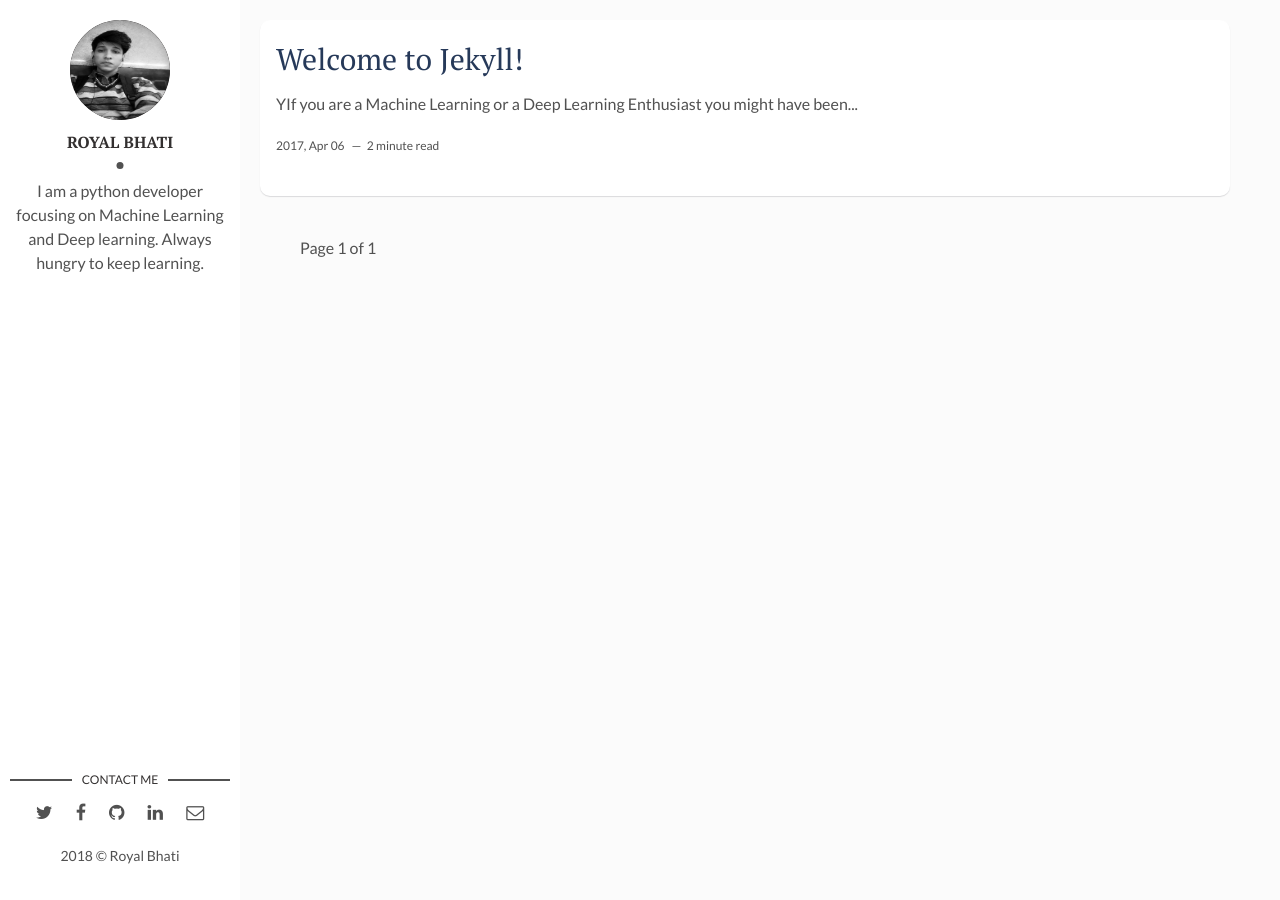
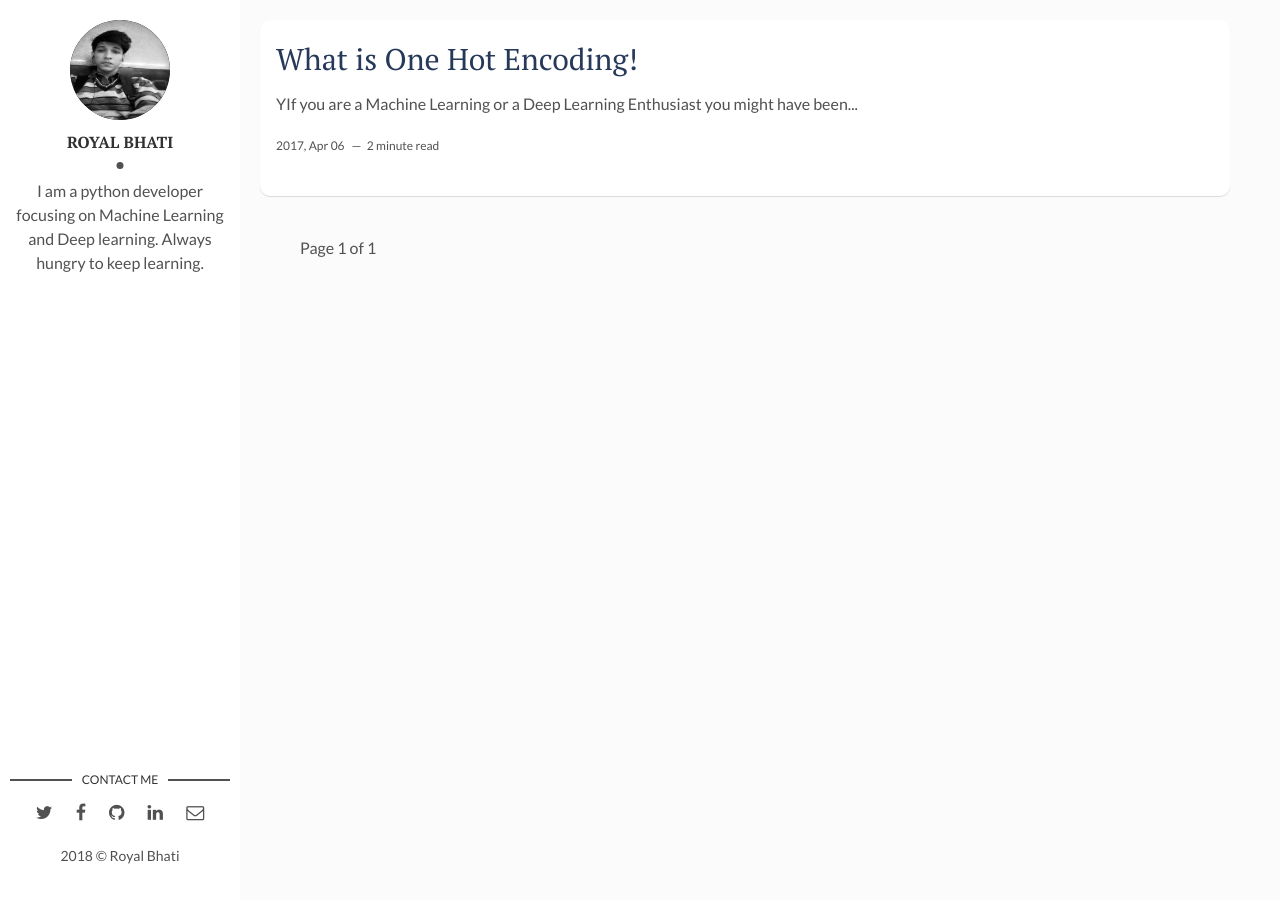
Before and after one commit to royalbhati/temp, a Jekyll site: the page built from index.html, in a window 1280 px wide. Built offline with Jekyll 4.4.1, drawn with Linux system fonts in a browser that asks for light colours; the list of posts is cut into pages by our own code.

Commit message:
Update 2017-04-06-welcome-to-jekyll.markdown

```diff
--- a/_posts/2017-04-06-welcome-to-jekyll.markdown
+++ b/_posts/2017-04-06-welcome-to-jekyll.markdown
@@ -1,6 +1,6 @@
 ---
 layout: post
-title: "Welcome to Jekyll!"
+title: "What is One Hot Encoding!"
 date: 2017-04-06 13:32:20 +0300
 description: You’ll find this post in your `_posts` directory. Go ahead and edit it and re-build the site to see your changes. # Add post description (optional)
 img:  # Add image post (optional)
```
